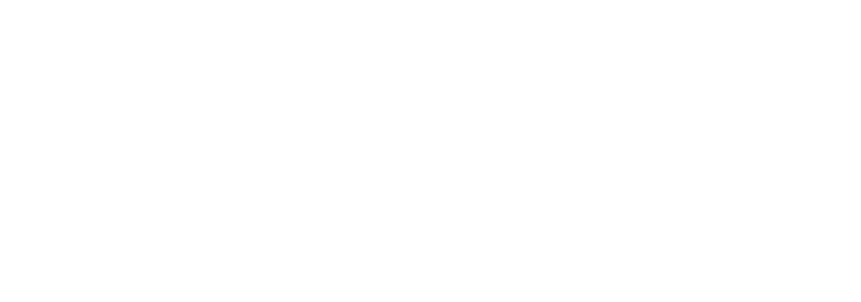
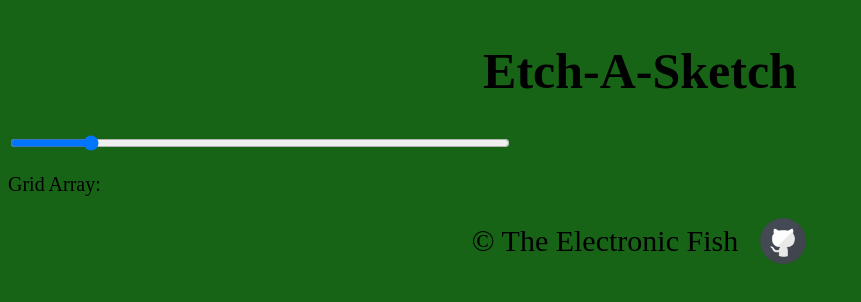
Before and after one commit to TheElectronicFish/Etch-A-Sketch, a plain HTML site: page index.html in a window 1280 px wide. Shown: the whole page, without its empty margins (0-861 px from the left). Drawn offline with Linux system fonts and the light colour scheme; a web font is replaced by a local one.

Commit message:
Update 3-3-2023

```diff
--- a/css/styles.css
+++ b/css/styles.css
@@ -1,3 +1,5 @@
+@import url('https://fonts.cdnfonts.com/css/ocr-a-std');
+
 /* sets the box sizing to make elements size include borders and padding */
 *,
 *::before,
@@ -14,7 +16,7 @@ html {
 /* places images on their own block container and prevents them from expanding beyond their original size */
 img {
     display: block;
-    max-width: 100%;
+    max-width: 100%;s
     height: auto;
 }
 
@@ -43,3 +45,53 @@ a {
     text-underline-position: under;
     text-decoration-thickness: 8;
 }
+
+body {
+    display: flex;
+    flex-direction: column;
+    align-items: center;
+    background-color: rgb(23, 100, 23);
+}
+
+.header, .content, .footer {
+    display: flex;
+    flex: 1 1 auto;
+    width: 100%;
+    justify-content: center;
+    align-items: center;
+}
+
+.header h1{
+    font-family: 'OCR A Std';
+    font-size: 5rem;
+}
+
+.settings-container {
+    display: flex;
+    flex-direction: column;
+    flex: 1 1 auto;
+    font-size: 20px;
+}
+
+
+.slide-container {
+    display: flex;
+    flex: 1 1 auto;
+    width: 600px;
+}
+
+.slider {
+    flex: 0 1 500px;
+}
+
+.footer {
+    font-size: 30px;
+    display: flex;
+    align-items: center;
+    gap: 20px;
+
+}
+
+.footer img{
+    max-height: 50px;
+}
--- a/index.html
+++ b/index.html
@@ -7,20 +7,40 @@
         <title>Etch-A-Sketch</title>
         <meta name="viewport" content="width=device-width, initial-scale=1" />
         <link rel="icon" href="./img/fish-favicon.png">
+        <link href="https://fonts.cdnfonts.com/css/ocr-a-std" rel="stylesheet">
         <link rel="stylesheet" href="./css/styles.css">
         <script src="./js/etch-a-sketch.js" defer></script>
     </head>
 
     <body>
         <div class="header">
-
+            <h1>Etch-A-Sketch</h1>
         </div>
 
-        <div class="body">
+        <div class="content">
+
+            <div class="settings-container">
+                <div class="slide-container">
+                    <input type="range" min="1" max="100" value="16" class="slider">
+                </div>
+                <p> Grid Array: <span class="value"></span></p>
+            </div>
+
+            <div class="squares-container">
+
+            </div>
 
         </div>
 
         <div class="footer">
+
+            <div class="copyright">
+                &#169; The Electronic Fish
+            </div>
+
+            <a target="_blank" href="https://github.com/TheElectronicFish">
+                <img src="./img/github-icon-cropped.png" alt="My github link">
+            </a>
 
         </div>
     </body>
--- a/js/etch-a-sketch.js
+++ b/js/etch-a-sketch.js
@@ -0,0 +1,19 @@
+let slider = document.querySelector('.slider');
+let valueDisplay = document.querySelector('.value');
+
+
+valueDisplay.textContent = `${slider.value} x ${slider.value}`;
+
+
+
+
+// slider.addEventListener('input', updateArray(), false);
+
+slider.addEventListener('input', () =>
+valueDisplay.textContent = `${slider.value} x ${slider.value}`;
+);
+
+// function updateArray() {
+//     valueDisplay.textContent = `${slider.value} x ${slider.value}`;
+
+// }
```
Also changed, not shown: img/github-icon-cropped.png (added), img/github-icon.png (added), 3 other files.
